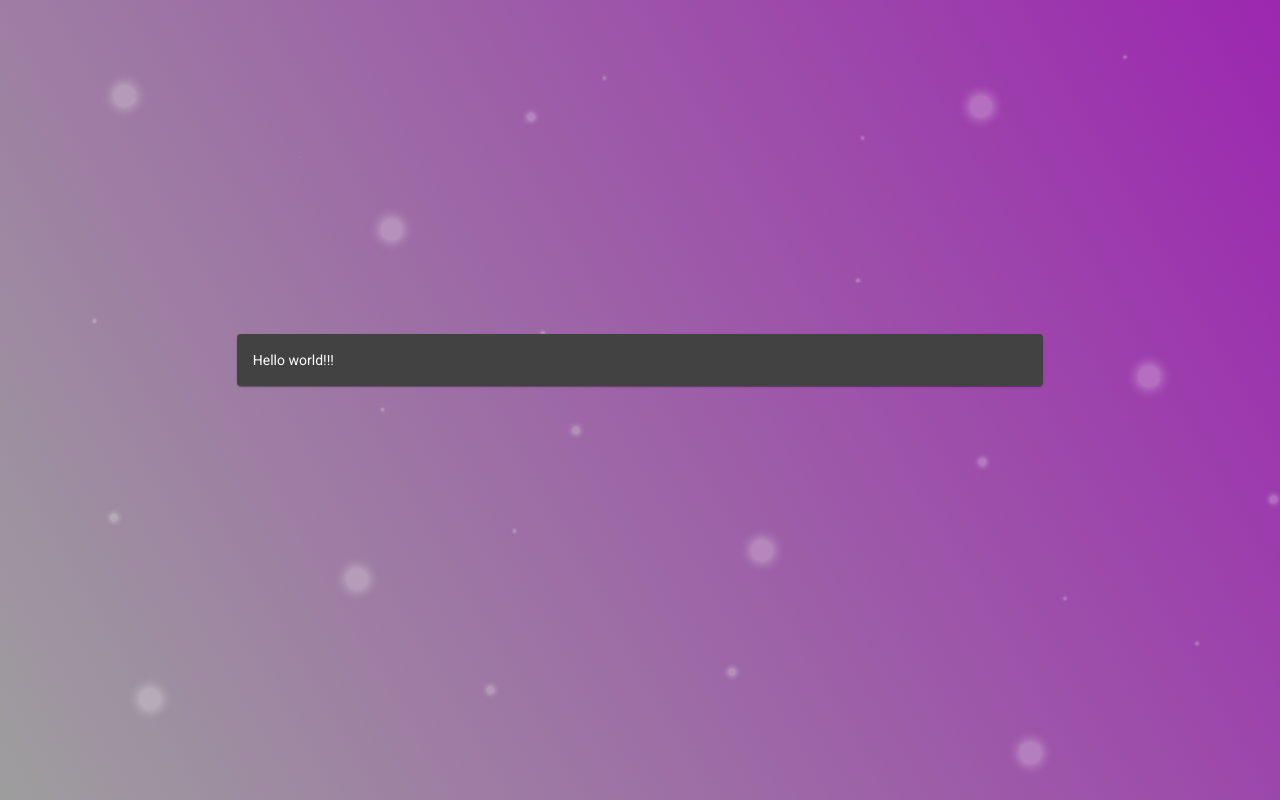
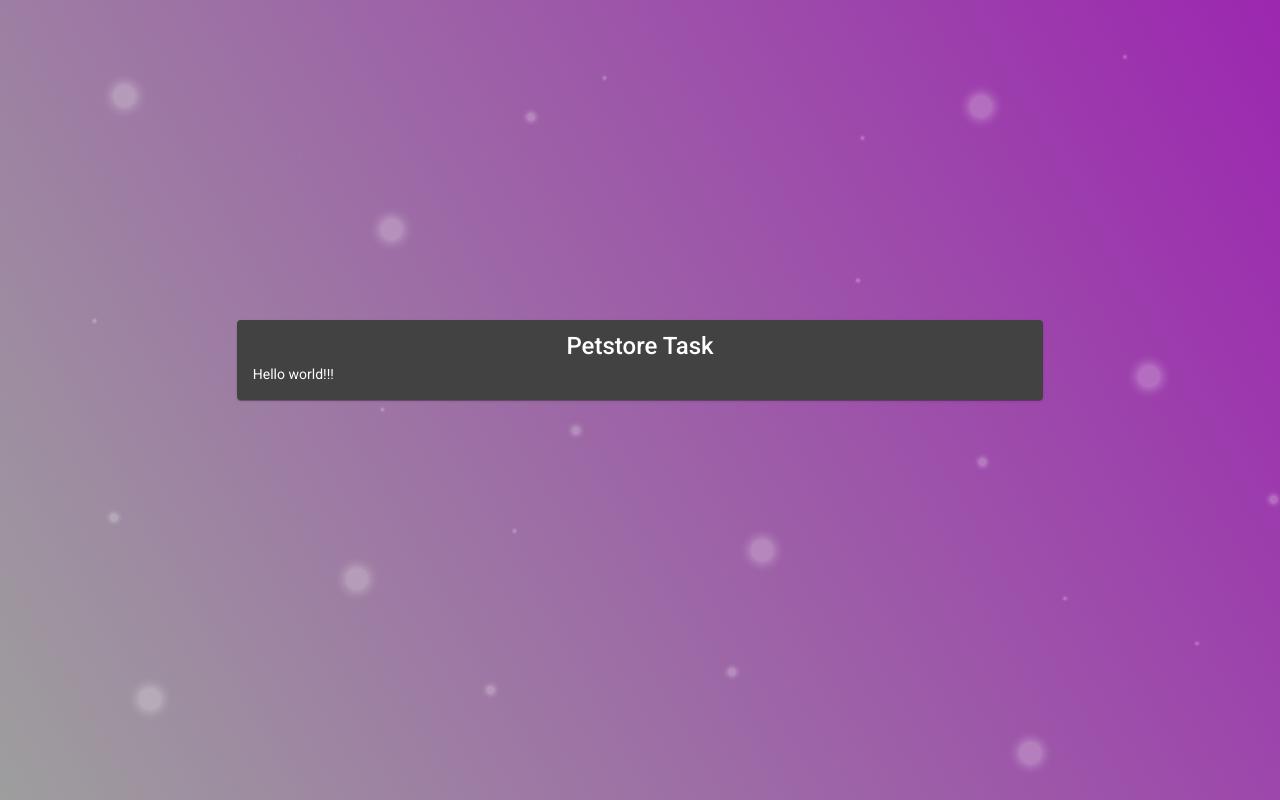
Before and after one commit to mmodzel3/Petstore-Task, an Angular app: page / in a window 1280 px wide. Built offline with nearby package versions, Linux system fonts and the light colour scheme.

Commit message:
Added title to content card.

```diff
--- a/src/app/layout/layout/layout.component.html
+++ b/src/app/layout/layout/layout.component.html
@@ -3,7 +3,10 @@
     <div class="snow"></div>
     <div class="content" fxLayout="row" fxLayoutAlign="center center">
         <mat-card fxFlex="70">
-            <ng-content></ng-content>
+            <mat-card-title class="title">Petstore Task</mat-card-title>
+            <mat-card-content>
+                <ng-content></ng-content>
+            </mat-card-content>
         </mat-card>
     </div>
 </div>
--- a/src/app/layout/layout/layout.component.scss
+++ b/src/app/layout/layout/layout.component.scss
@@ -36,3 +36,7 @@
     min-height: 90vh;
     width: 100vw;
 }
+
+.title {
+    text-align: center;
+}
```
